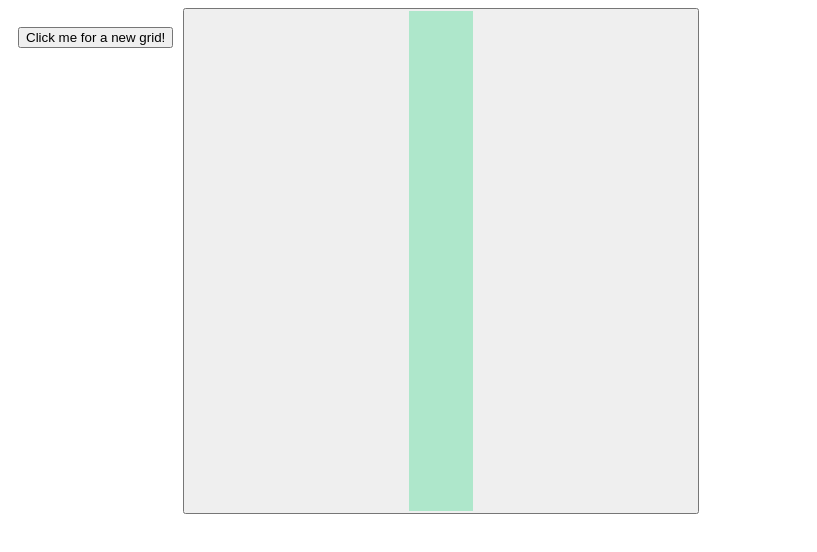
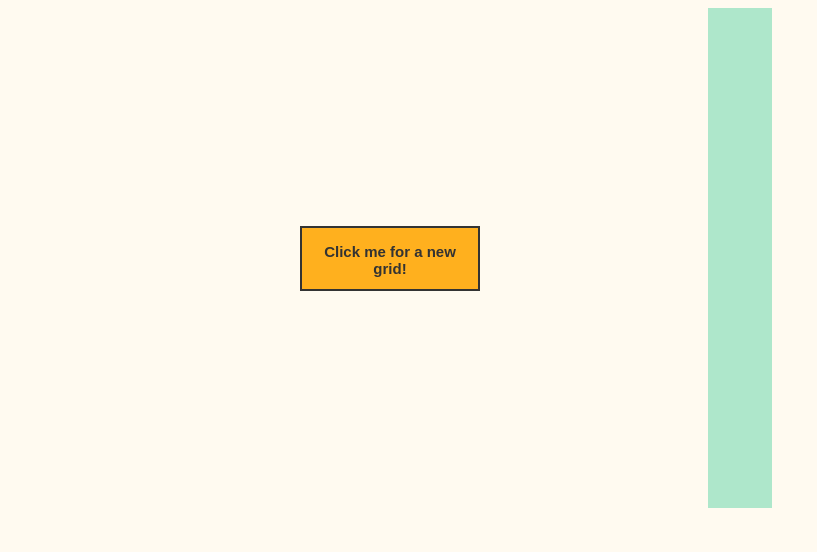
Before and after one commit to hnstz/Etch-a-Sketch, a plain HTML site: page index.html in a window 1280 px wide. Shown: the whole page, without its empty margins (0-817 px from the left). Drawn offline with Linux system fonts and the light colour scheme.

Commit message:
style added

```diff
--- a/index.html
+++ b/index.html
@@ -1,5 +1,6 @@
 <!DOCTYPE html>
 <html lang="en">
+
 <head>
     <meta charset="UTF-8">
     <meta name="viewport" content="width=device-width, initial-scale=1.0">
@@ -7,8 +8,12 @@
     <link rel="stylesheet" href="./style.css">
     <title>Etch-a-Sketch</title>
 </head>
+
 <body>
-    <button id = "newGridButt">Click me for a new grid!<button>
-    <div id="gridContainer"></div>
+    <div id="container">
+        <button id="newGridButt">Click me for a new grid!</button>
+        <div id="gridContainer"></div>
+    </div>
 </body>
+
 </html>
--- a/style.css
+++ b/style.css
@@ -5,6 +5,7 @@
     height: 500px;
     justify-content: center;
     align-items: center;
+
 }
 .row{
     display: flex;
@@ -24,5 +25,22 @@
 }
 
 #newGridButt{
+    width: 180px;
+    height: 65px;
     margin: 10px;
+    padding: 15px;
+    background-color: rgb(255, 176, 30);
+    font-size: 15px;
+    font-weight: bold;
+    color: rgb(51, 51, 51);
+    border: 2px solid rgb(51, 51, 51);
+
 }
+
+body,
+#container {
+    background-color: rgb(255, 250, 240);
+    display: flex;
+    justify-content: center;
+    align-items: center;
+}
```
